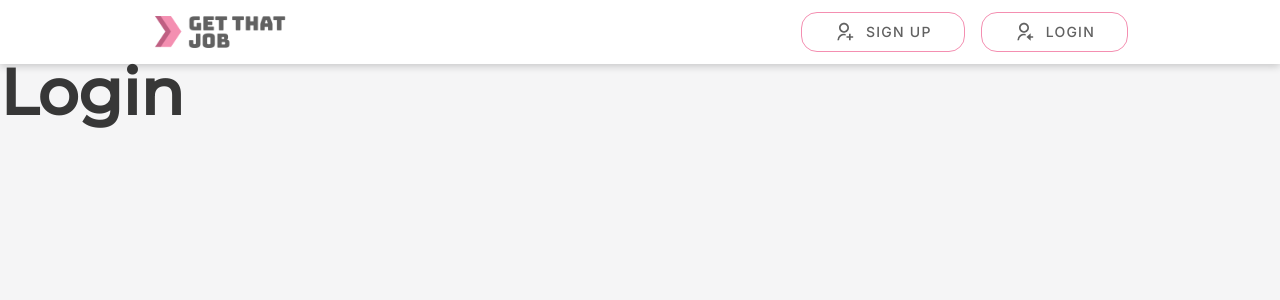
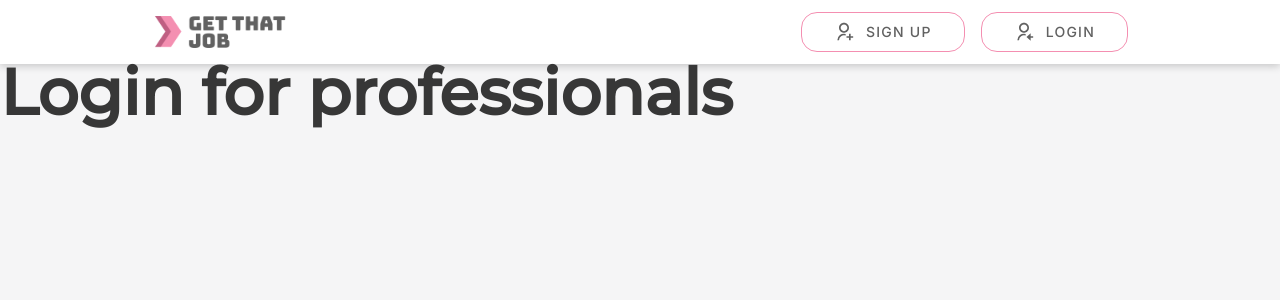
Before and after one commit to agustin-s19/Proyecto_React, a React (Create React App) app in the folder job-search-app/: page /login in a window 1280 px wide. Shown: the top 300 px of the page. Built offline with nearby package versions, Linux system fonts and the light colour scheme.

Commit message:
ordering pages: login, signup and home

```diff
--- a/job-search-app/src/App.jsx
+++ b/job-search-app/src/App.jsx
@@ -15,10 +15,10 @@ function App() {
     <NavbarHeader />
       <Routes>
         <Route path="/" element={<HomePage/>}></Route>
-        <Route path="/login" element={<LoginPage />}></Route>
+        <Route path="/login" element={<LoginProfessional />}></Route>
         <Route path="/login/professional" element={<LoginProfessional />}></Route>
         <Route path="/login/employer" element={<LoginEmployer />}></Route>
-        <Route path="/signup" element={<SignUpPage />}></Route>
+        <Route path="/signup" element={<SignUpProfessional />}></Route>
         <Route path="/signup/professional" element={<SignUpProfessional/>}></Route>
         <Route path="/signup/employer" element={<SignUpEmployer/>}></Route>
         <Route path="*" element={<HomePage/>}/>
--- a/job-search-app/src/pages/LoginPage.js
+++ /dev/null
@@ -1,5 +0,0 @@
-const LoginPage = () => {
-  return <h1>Login</h1>
-}
-
-export default LoginPage;
--- a/job-search-app/src/pages/SignupPage.js
+++ /dev/null
@@ -1,5 +0,0 @@
-const SignUpPage = () => {
-  return <h1>Sign up</h1>
-}
-
-export default SignUpPage;
```
